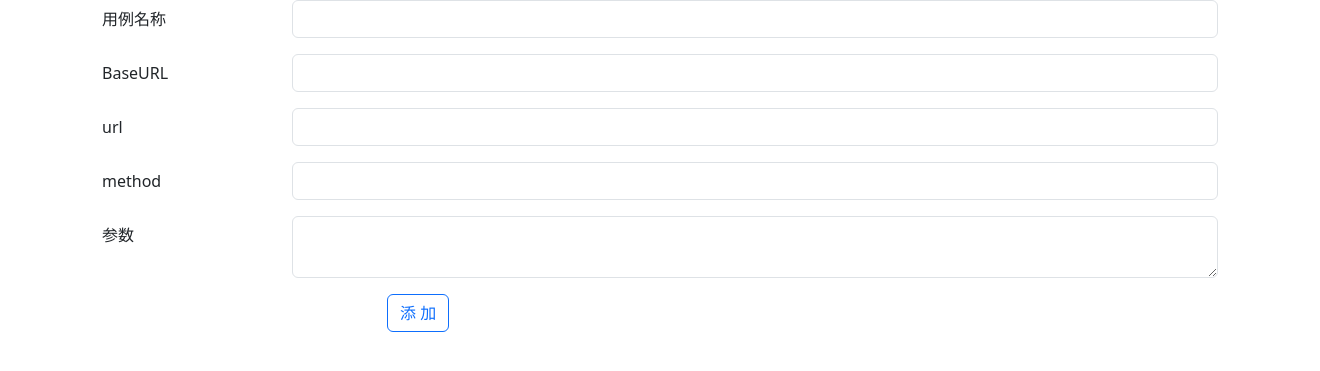
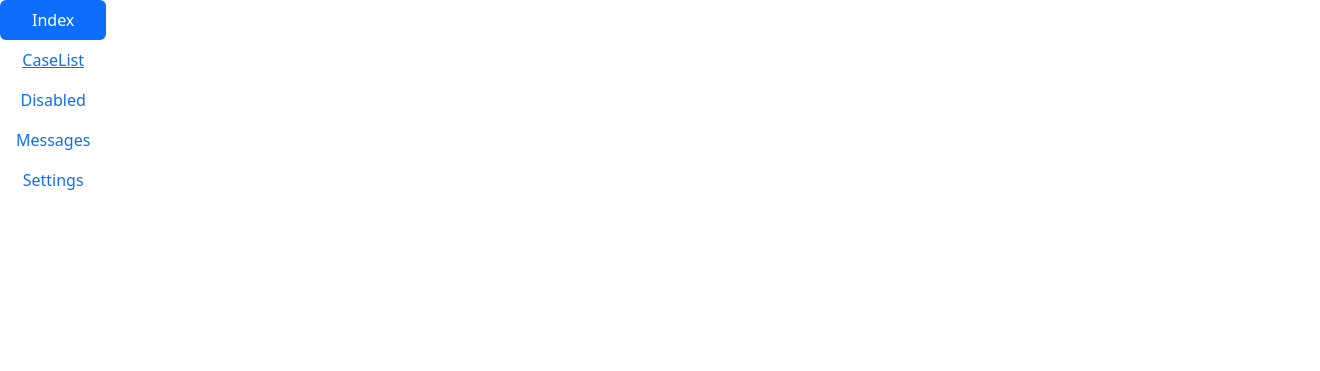
Before and after one commit to YellowStarr/interface_web, a Django app: page /case/add/ in a window 1320 px wide. Shown: the top 371 px of the page. Run offline with Django 3.2, Linux system fonts and the light colour scheme; some libraries are stand-ins or nearby versions.

Commit message:
增加母版

```diff
--- a/Interface_web/settings.py
+++ b/Interface_web/settings.py
@@ -109,7 +109,8 @@ AUTH_PASSWORD_VALIDATORS = [
 # Internationalization
 # https://docs.djangoproject.com/en/3.2/topics/i18n/
 
-LANGUAGE_CODE = 'en-us'
+# LANGUAGE_CODE = 'en-us'
+LANGUAGE_CODE = 'zh-hans'
 
 TIME_ZONE = 'UTC'
 
--- a/Interface_web/urls.py
+++ b/Interface_web/urls.py
@@ -22,4 +22,6 @@ urlpatterns = [
     path('index/', views.index),
     path('case_list/', views.case),
     path('case/add/', views.add_case),
+    path('if/delete/', views.delete_case),
+    path('if/edit/', views.edit_case),
 ]
--- /dev/null
+++ b/interface/myForm.py
@@ -0,0 +1,38 @@
+#!/user/bin/env python
+# -*- coding: utf-8 -*-
+'''
+@Project : Interface_web
+@File :myForm.py
+@Author: Azure Qiu
+@Date: 2023/6/12 11:53
+@Desc: 自定义组件
+'''
+
+from django import forms
+from django.db import models
+
+class CaseForm(forms.Form):
+
+    base_url = forms.CharField(label= "BaseURL",
+                               widget=forms.TextInput(attrs={"class":"form-control"}))
+    case_name = forms.CharField(label= "case_name",
+                               widget=forms.TextInput(attrs={"class":"form-control"}))
+    url = forms.CharField(label= "url",
+                               widget=forms.TextInput(attrs={"class":"form-control"}))
+    method = forms.ChoiceField(choices=[(1, "get"), (2, "post")],
+                               widget=forms.Select(attrs={"class":"form-control"}))
+    args_json = forms.CharField(label= "args",
+                               widget=forms.Textarea(attrs={"class":"form-control"}))
+
+    '''
+    class Meta:
+        model = models.Case
+        fields = ["case_name","base_url", "url", "method", "args_json"]
+        widgets = {
+            "case_name": forms.TextInput(attrs={"class":"form-control"}),
+            "base_url": forms.TextInput(attrs={"class":"form-control"}),
+            "url": forms.TextInput(attrs={"class":"form-control"}),
+            "method": forms.Select(attrs={"class":"form-control"}),
+            "args_json": forms.Textarea(attrs={"class":"form-control"})
+        }
+    '''
--- /dev/null
+++ b/interface/templates/basic.html
@@ -0,0 +1,32 @@
+{% load static %}
+<!DOCTYPE html>
+<html lang="en">
+<head>
+    <meta charset="UTF-8">
+    <title>Title</title>
+    <link rel="stylesheet" href="{% static 'bootstrap-5.3.0/css/bootstrap.min.css'%}">
+    {% block css %}{% endblock %}
+</head>
+<body>
+<div class="d-flex align-items-start">
+  <div class="nav flex-column nav-pills me-3" id="v-pills-tab" role="tablist" aria-orientation="vertical">
+    <button class="nav-link active" id="v-pills-home-tab" data-bs-toggle="pill" data-bs-target="#v-pills-home" type="button" role="tab" aria-controls="v-pills-home" aria-selected="true">Index</button>
+    <button class="nav-link" id="v-pills-profile-tab" data-bs-toggle="pill" data-bs-target="#v-pills-profile" type="button" role="tab" aria-controls="v-pills-profile" aria-selected="false"><a href="/case_list/">CaseList</a></button>
+    <button class="nav-link" id="v-pills-disabled-tab" data-bs-toggle="pill" data-bs-target="#v-pills-disabled" type="button" role="tab" aria-controls="v-pills-disabled" aria-selected="false">Disabled</button>
+    <button class="nav-link" id="v-pills-messages-tab" data-bs-toggle="pill" data-bs-target="#v-pills-messages" type="button" role="tab" aria-controls="v-pills-messages" aria-selected="false">Messages</button>
+    <button class="nav-link" id="v-pills-settings-tab" data-bs-toggle="pill" data-bs-target="#v-pills-settings" type="button" role="tab" aria-controls="v-pills-settings" aria-selected="false">Settings</button>
+  </div>
+  <div class="tab-content" id="v-pills-tabContent">
+    <div class="tab-pane fade show active" id="v-pills-home" role="tabpanel" aria-labelledby="v-pills-home-tab" tabindex="0">{% block index %}{% endblock %}</div>
+    <div class="tab-pane fade" id="v-pills-profile" role="tabpanel" aria-labelledby="v-pills-profile-tab" tabindex="0">{% block case_list %}{% endblock %}</div>
+    <div class="tab-pane fade" id="v-pills-disabled" role="tabpanel" aria-labelledby="v-pills-disabled-tab" tabindex="0">{% block case_add %}{% endblock %}.</div>
+    <div class="tab-pane fade" id="v-pills-messages" role="tabpanel" aria-labelledby="v-pills-messages-tab" tabindex="0">...</div>
+    <div class="tab-pane fade" id="v-pills-settings" role="tabpanel" aria-labelledby="v-pills-settings-tab" tabindex="0">...</div>
+  </div>
+</div>
+
+<script src="{% static 'jquery-3.7.0.min.js'%}"></script>
+<script src="{% static 'bootstrap-5.3.0/js/bootstrap.min.js'%}"></script>
+{% block js %}{% endblock %}
+</body>
+</html>
--- a/interface/templates/case_add.html
+++ b/interface/templates/case_add.html
@@ -1,44 +1,28 @@
-{% load static %}
-<!DOCTYPE html>
-<html lang="en">
-<head>
-    <meta charset="UTF-8">
-    <title>Title</title>
-    <link rel="stylesheet" href="{% static 'bootstrap-5.3.0/css/bootstrap.min.css'%}">
-</head>
-<body>
-<div class="container">
+{% extends 'basic.html' %}
+
+{% block case_add %}
+    <div>
     <form action="/case/add/" method="post">
         {% csrf_token %}
     <div class="mb-3 row">
-        <label for="case_name" class="col-sm-2 col-form-label">用例名称</label>
-        <div class="col-sm-10">
-          <input type="text" class="form-control" id="case_name" name="case_name">
-        </div>
+        <label for="url" class="col-sm-3 col-form-label">用例名称</label>
+        {{ case_form.case_name }}
     </div>
     <div class="mb-3 row">
-        <label for="BaseURL" class="col-sm-2 col-form-label">BaseURL</label>
-        <div class="col-sm-10">
-            <input type="text" class="form-control" id="BaseURL" name="BaseURL">
-        </div>
+        <label for="url" class="col-sm-3 col-form-label">baseUrl</label>
+        {{ case_form.base_url }}
     </div>
     <div class="mb-3 row">
-        <label for="url" class="col-sm-2 col-form-label">url</label>
-        <div class="col-sm-10">
-            <input type="text" class="form-control" id="url" name="url">
-        </div>
+        <label for="url" class="col-sm-3 col-form-label">url</label>
+        {{ case_form.url }}
     </div>
     <div class="mb-3 row">
-        <label for="method" class="col-sm-2 col-form-label">method</label>
-        <div class="col-sm-10">
-            <input type="text" class="form-control" id="method" name="method">
-        </div>
+        <label for="method" class="col-sm-3 col-form-label">method</label>
+        {{ case_form.method }}
     </div>
     <div class="mb-3 row">
-        <label for="args_json" class="col-sm-2 col-form-label">参数</label>
-        <div class="col-sm-10">
-            <textarea type="text" class="form-control" id="args_json" name="args_json"></textarea>
-        </div>
+        <label for="args_json" class="col-sm-3 col-form-label">参数</label>
+        {{ case_form.args_json }}
     </div>
     <div class="mb-3 row">
         <div class="col-sm-10 offset-sm-3">
@@ -46,10 +30,5 @@
         </div>
     </div>
     </form>
-
 </div>
-
-<script src="{% static 'jquery-3.7.0.min.js'%}"></script>
-<script src="{% static 'bootstrap-5.3.0/js/bootstrap.min.js'%}"></script>
-</body>
-</html>
+{% endblock %}
--- a/interface/views.py
+++ b/interface/views.py
@@ -1,6 +1,8 @@
 from django.shortcuts import render
 from interface import models
 from django.shortcuts import redirect
+from interface import myForm
+from django import forms
 # Create your views here.
 
 def index(request):
@@ -15,6 +17,10 @@ def index(request):
     interface_set = models.interface.objects.all()
     return render(request,"index.html", {"if_list":interface_set})
 
+class CaseModelForm(forms.ModelForm):
+    class Meta:
+        model = models.Case
+        fields = ["case_name","base_url", "url", "method", "args_json"]
 
 def case(request):
     """
@@ -27,13 +33,32 @@ def case(request):
     return render(request,"case_list.html", {"case_list":queryset})
 
 def add_case(request):
-    if request.method == 'POST':
-        base_url = request.POST.get("BaseURL")
-        case_name = request.POST.get("case_name")
-        url = request.POST.get("url")
-        method = request.POST.get("method")
-        args_json = request.POST.get("args_json")
-        models.Case.objects.create(base_url=base_url,case_name=case_name,url=url,method=method,args_json=args_json)
+    caseform = myForm.CaseForm(data=request.POST)
+
+    # if request.method == 'POST':
+    #     base_url = request.POST.get("BaseURL")
+    #     case_name = request.POST.get("case_name")
+    #     url = request.POST.get("url")
+    #     method = request.POST.get("method")
+    #     args_json = request.POST.get("args_json")
+
+
+    if caseform.is_valid():
+        data = caseform.cleaned_data
+        # models.Case.objects.create(base_url=base_url,case_name=case_name,url=url,method=method,args_json=args_json)
+        models.Case.objects.create(**data)
         return redirect("/case_list/")
 
-    return render(request,"case_add.html")
+    return render(request,"case_add.html", {"case_form":caseform})
+
+def delete_case(request):
+    if_id = request.GET.get("if_id")
+    models.interface.objects.filter(id=if_id).delete()
+    print(if_id)
+    return redirect("/case_list/")
+
+def edit_case(request):
+    form  = CaseModelForm()
+    id = request.GET.get("if_id")
+    case_set = models.Case.objects.filter(id=id).first()
+    return render(request,"case_add.html", {"case_form":case_set})
```
Also changed, not shown: interface/templates/case_list.html (+9 -17 lines), interface/templates/index.html (+7 -18 lines).
